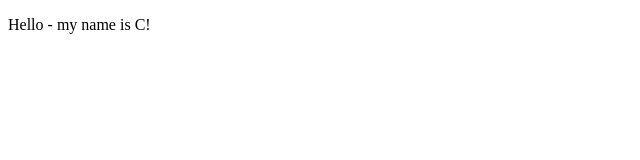
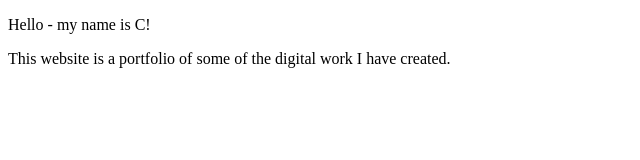
Before and after one commit to cjw102/Web-Portfolio, a plain HTML site: page index.html in a window 1280 px wide. Shown: the whole page, without its empty margins (0-640 px from the left). Drawn offline with Linux system fonts and the light colour scheme.

Commit message:
added files + updated content

```diff
--- a/index.html
+++ b/index.html
@@ -5,5 +5,7 @@
 </head>
 <body>
 	<p>Hello - my name is C!</p>
+
+	<p>This website is a portfolio of some of the digital work I have created.</p>
 </body>
 </html>
```
Also changed, not shown: CSS/main.css (added), 4 other files.
